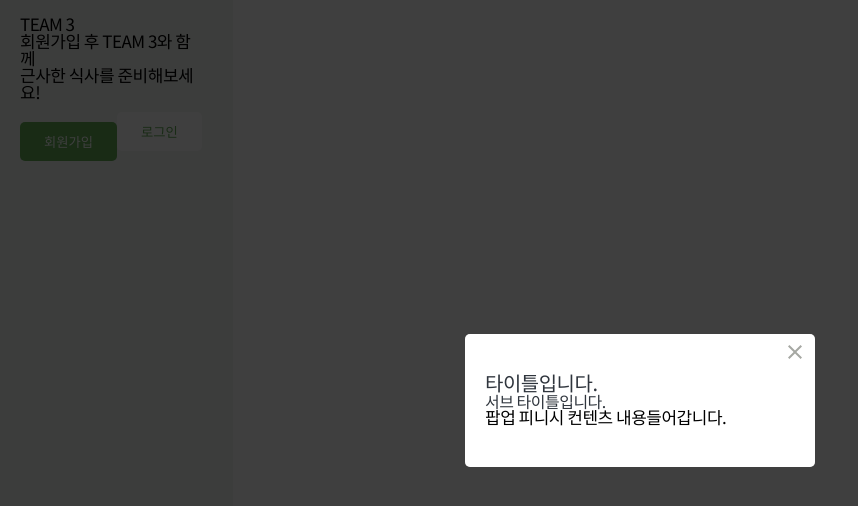
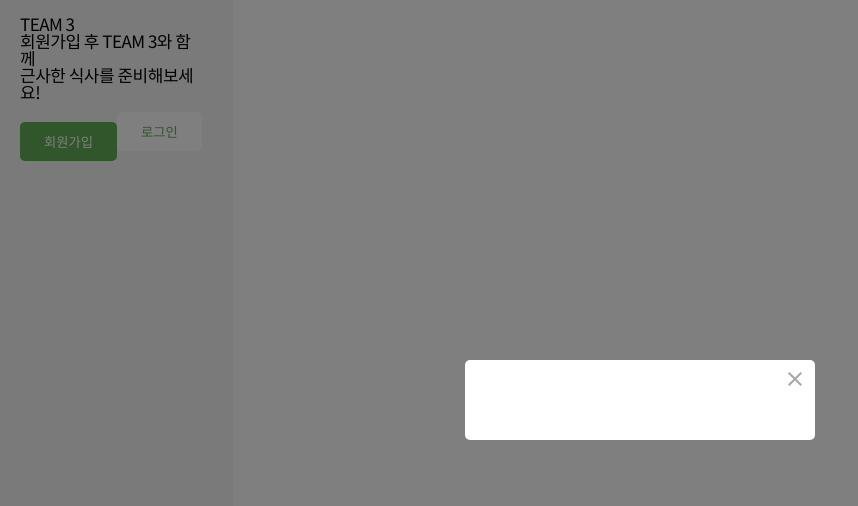
Before and after one commit to supra1nova/elice_second_project, a React (Create React App) app in the folder client/: page /account/restaurants in a window 1280 px wide. Shown: the top 506 px of the page, without its empty margins (0-858 px from the left). Built offline with nearby package versions, Linux system fonts and the light colour scheme.

Commit message:
Fix: popup 에러 작업 중

```diff
--- a/client/public/index.html
+++ b/client/public/index.html
@@ -61,5 +61,6 @@
   <body>
     <noscript>You need to enable JavaScript to run this app.</noscript>
     <div id="root"></div>
+    <div id="modal"></div>
   </body>
 </html>
--- /dev/null
+++ b/client/src/components/oranisms/Popup/Template/index.tsx
@@ -0,0 +1,22 @@
+import React from 'react';
+import Header from '../Header';
+import Contents from '../Contents';
+import * as UI from './style';
+
+const Template = () => {
+  return (
+    <>
+      <UI.Container>
+        <UI.Content>
+          <UI.Section>
+            <Header />
+            <Contents />
+          </UI.Section>
+        </UI.Content>
+        <UI.Dimd />
+      </UI.Container>
+    </>
+  );
+};
+
+export default Template;
--- a/client/src/components/oranisms/Popup/index.tsx
+++ b/client/src/components/oranisms/Popup/index.tsx
@@ -1,26 +1,21 @@
-import React from 'react';
-import * as UI from './style';
-import Header from './Header';
-import Contents from './Contents';
+import React, { useState, useEffect, Children } from 'react';
+import { createPortal } from 'react-dom';
+import Template from './Template';
 
 export interface Props {
-  title?: string;
-  subTitle?: string;
+  title?: React.ReactElement | string;
+  subTitle?: React.ReactElement | string;
   children?: React.ReactElement | string;
 }
 
-export const Popup = ({ title, subTitle, children }: Props) => {
-  return (
-    <>
-      <UI.Container>
-        <UI.Content>
-          <UI.Section>
-            <Header title={title} subTitle={subTitle} />
-            <Contents>{children}</Contents>
-          </UI.Section>
-        </UI.Content>
-        <UI.Dimd />
-      </UI.Container>
-    </>
-  );
+const Popup = ({ children }: Props) => {
+  const [domReady, setDomReady] = useState(false);
+  const modalDiv = document.getElementById('modal')!;
+  useEffect(() => {
+    setDomReady(true);
+  });
+
+  return domReady ? createPortal(<Template></Template>, modalDiv) : null;
 };
+
+export default Popup;
--- a/client/src/pages/Account/AccountRestaurants/template/PopupConfirm/index.tsx
+++ b/client/src/pages/Account/AccountRestaurants/template/PopupConfirm/index.tsx
@@ -1,12 +1,8 @@
 import React from 'react';
-import { Popup } from '../../../../../components/oranisms/Popup';
+import Popup from '../../../../../components/oranisms/Popup';
 
 const PopupConfirm = () => {
-  return (
-    <Popup title={'타이틀입니다.'} subTitle={'서브 타이틀입니다.'}>
-      팝업 컨펌 컨텐츠 내용들어갑니다.
-    </Popup>
-  );
+  return <Popup>test</Popup>;
 };
 
 export default PopupConfirm;
--- a/client/src/pages/Account/AccountRestaurants/template/PopupFinish/index.tsx
+++ b/client/src/pages/Account/AccountRestaurants/template/PopupFinish/index.tsx
@@ -1,12 +1,8 @@
 import React from 'react';
-import { Popup } from '../../../../../components/oranisms/Popup';
+import Popup from '../../../../../components/oranisms/Popup';
 
 const PopupFinish = () => {
-  return (
-    <Popup title={'타이틀입니다.'} subTitle={'서브 타이틀입니다.'}>
-      팝업 피니시 컨텐츠 내용들어갑니다.
-    </Popup>
-  );
+  return <div>test</div>;
 };
 
 export default PopupFinish;
--- a/client/src/pages/Account/AccountRestaurants/template/index.tsx
+++ b/client/src/pages/Account/AccountRestaurants/template/index.tsx
@@ -1,13 +1,10 @@
 import React, { useState } from 'react';
-
 import PopupConfirm from './PopupConfirm';
-import PopupFinish from './PopupFinish';
 
 const AccountRestaurantsTemplate = () => {
   return (
     <>
       <PopupConfirm />
-      <PopupFinish />
     </>
   );
 };
```
Also changed, not shown: client/src/components/oranisms/Popup/Template/style.ts (renamed from client/src/components/oranisms/Popup/style.ts).
